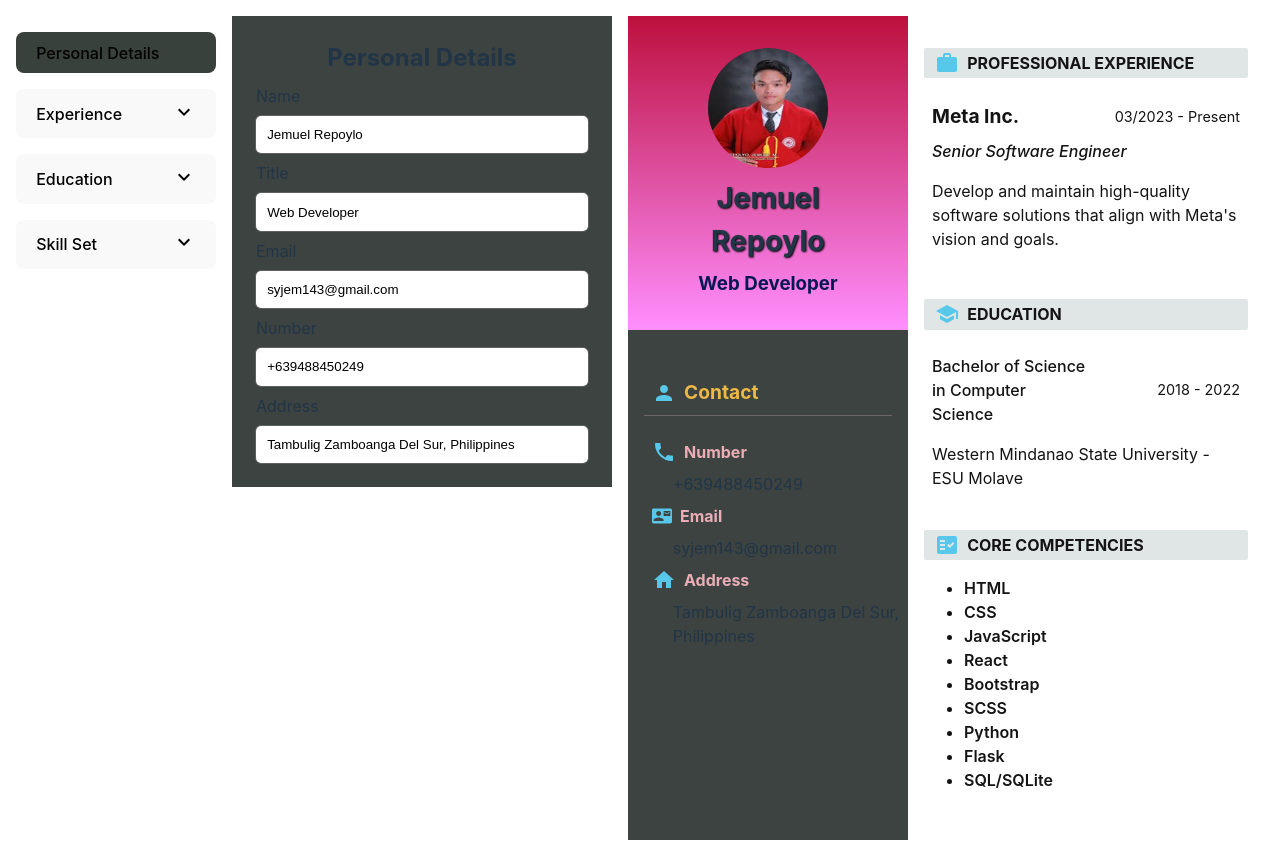
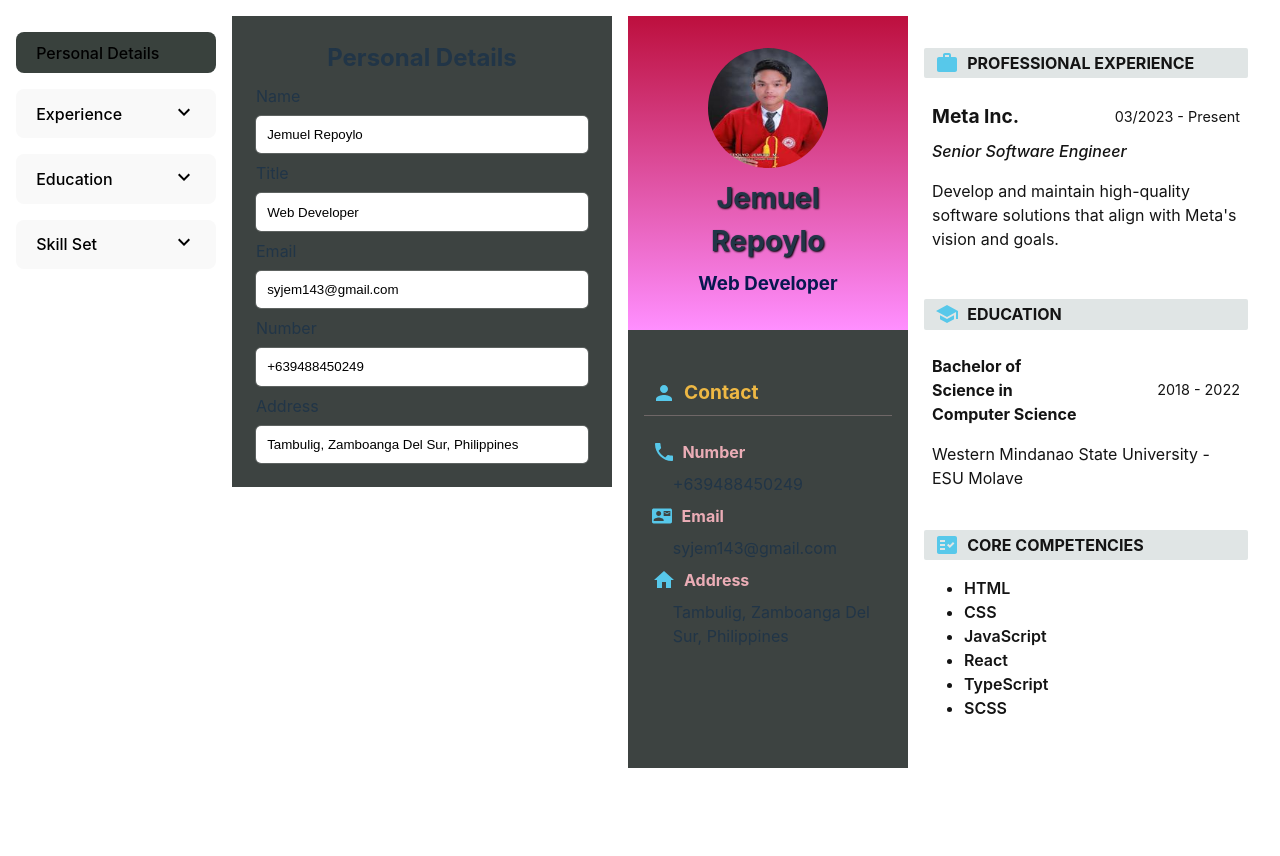
Before and after one commit to syjem/cv-application, a React (Vite) app: page / in a window 1280 px wide. After the commit the page ends 800 px from the top, so only its background shows below. Built offline with nearby package versions, Linux system fonts and the light colour scheme.

Commit message:
fix address overflow

```diff
--- a/src/components/Data/Initials.jsx
+++ b/src/components/Data/Initials.jsx
@@ -4,7 +4,7 @@ export const initialPersonalState = {
   name: "Jemuel Repoylo",
   email: "syjem143@gmail.com",
   number: "+639488450249",
-  address: "Tambulig Zamboanga Del Sur, Philippines",
+  address: "Tambulig, Zamboanga Del Sur, Philippines",
   title: "Web Developer",
 };
 
@@ -29,11 +29,8 @@ export const initialSkillSet = [
   { id: 1, skill: "CSS" },
   { id: 2, skill: "JavaScript" },
   { id: 3, skill: "React" },
-  { id: 4, skill: "Bootstrap" },
+  { id: 4, skill: "TypeScript" },
   { id: 5, skill: "SCSS" },
-  { id: 6, skill: "Python" },
-  { id: 7, skill: "Flask" },
-  { id: 8, skill: "SQL/SQLite" },
 ];
 
 const iconChevron = <ExpandMoreIcon />;
--- a/src/styles/styles.scss
+++ b/src/styles/styles.scss
@@ -152,6 +152,14 @@
               align-items: center;
               font-size: 1rem;
               margin-bottom: 0.5rem;
+
+              &:nth-of-type(1) {
+                gap: 0.4rem;
+              }
+
+              &:nth-of-type(2) {
+                gap: 0.6rem;
+              }
             }
 
             h4,
@@ -162,11 +170,8 @@
             }
 
             p {
-              margin-left: 1.8rem;
-            }
-
-            .address {
               width: 100%;
+              padding-left: 1.8rem;
             }
           }
         }
@@ -246,7 +251,7 @@
             }
 
             p {
-              font-weight: 500;
+              font-weight: 700;
               width: 50%;
               align-self: left;
               padding: 0;
```
